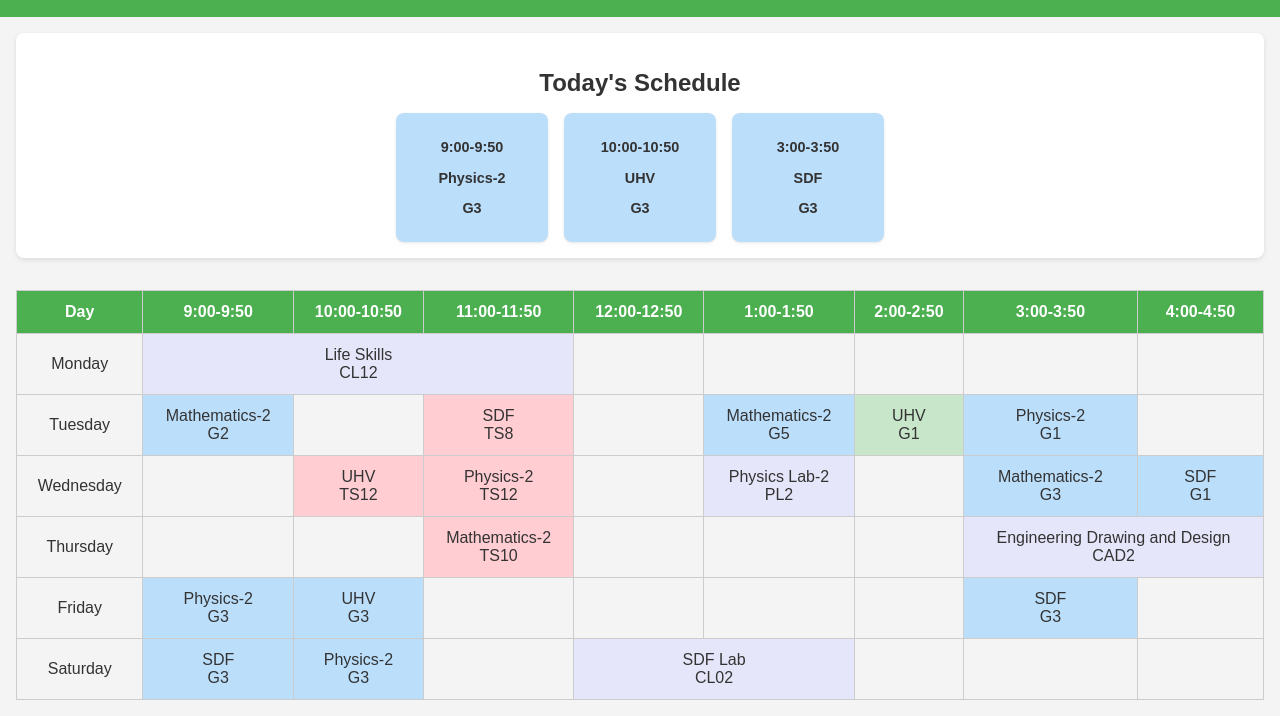
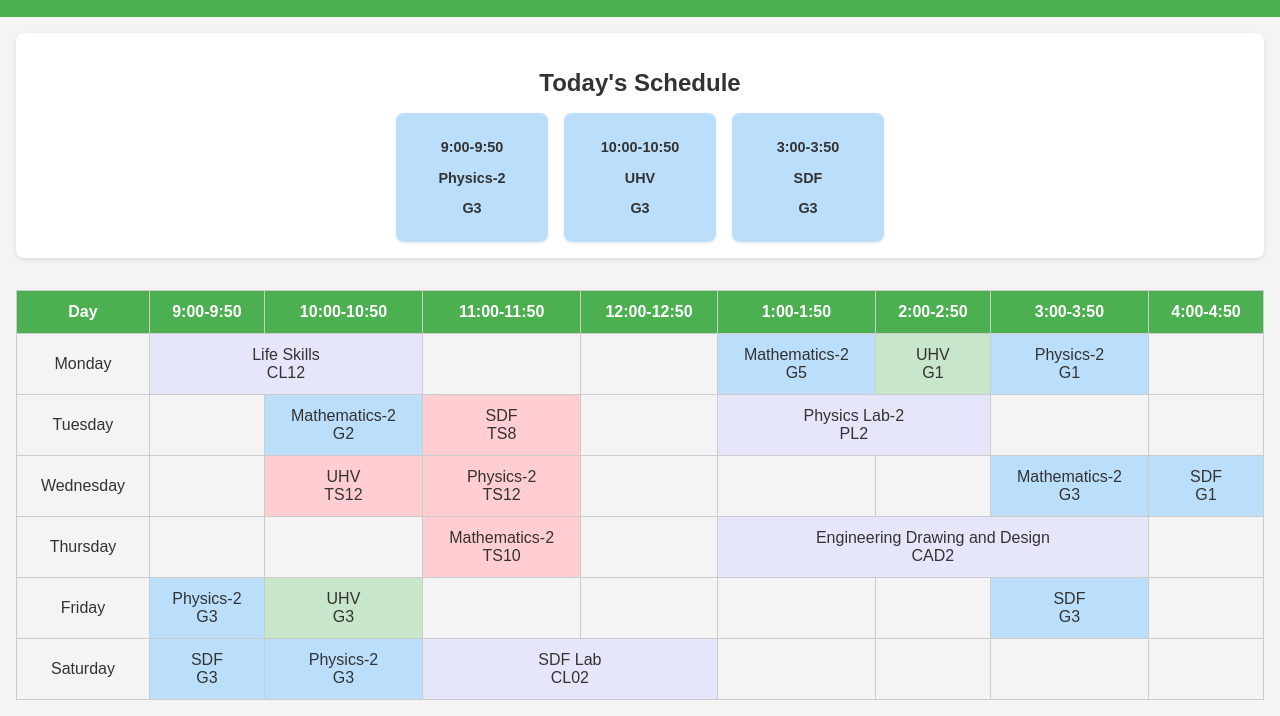
Before and after one commit to life2harsh/B2-timetable, a plain HTML site: page index.html in a window 1280 px wide. Both pictures are taken after a click on the button "FULL TIMETABLE". Shown: the part 95-811 px from the top of the page. Drawn offline with Linux system fonts and the light colour scheme.

Commit message:
Update index.html

```diff
--- a/index.html
+++ b/index.html
@@ -198,19 +198,24 @@ body.dark-mode .header button:hover {
             <tbody>
                 <tr>
                     <td>Monday</td>
-                    <td colspan="3" class="lavender">Life Skills<br>CL12</td>
-                    <td></td><td></td><td></td><td></td><td></td>
-                </tr>
-                <tr>
-                    <td>Tuesday</td>
-                    <td class="blue">Mathematics-2<br>G2</td>
-                    <td></td>
-                    <td class="red">SDF<br>TS8</td>
-                    <td></td>
+                    <td colspan="2" class="lavender">Life Skills<br>CL12</td>
+                    <td></td><td></td>
                     <td class="blue">Mathematics-2<br>G5</td>
                     <td class="green">UHV<br>G1</td>
                     <td class="blue">Physics-2<br>G1</td>
                     <td></td>
+                </tr>
+                <tr>
+                    <td>Tuesday</td>
+                    <td></td>
+                    <td class="blue">Mathematics-2<br>G2</td>
+                    <td class="red">SDF<br>TS8</td>
+                    <td></td>
+                    <td class="lavender" colspan="2">Physics Lab-2<br>PL2</td>
+                    <td></td>
+                    <td></td>
+
+
                 </tr>
                 <tr>
                     <td>Wednesday</td>
@@ -218,7 +223,7 @@ body.dark-mode .header button:hover {
                     <td class="red">UHV<br>TS12</td>
                     <td class="red">Physics-2<br>TS12</td>
                     <td></td>
-                    <td class="lavender">Physics Lab-2<br>PL2</td>
+                    <td></td>
                     <td></td>
                     <td class="blue">Mathematics-2<br>G3</td>
                     <td class="blue">SDF<br>G1</td>
@@ -229,14 +234,13 @@ body.dark-mode .header button:hover {
                     <td></td>
                     <td class="red">Mathematics-2<br>TS10</td>
                     <td></td>
+                    <td class="lavender" colspan="3">Engineering Drawing and Design<br>CAD2</td>
                     <td></td>
-                    <td></td>
-                    <td class="lavender" colspan="2">Engineering Drawing and Design<br>CAD2</td>
                 </tr>
                 <tr>
                     <td>Friday</td>
                     <td class="blue">Physics-2<br>G3</td>
-                    <td class="blue">UHV<br>G3</td>
+                    <td class="green">UHV<br>G3</td>
                     <td></td>
                     <td></td>
                     <td></td>
@@ -248,8 +252,8 @@ body.dark-mode .header button:hover {
                     <td>Saturday</td>
                     <td class="blue">SDF<br>G3</td>
                     <td class="blue">Physics-2<br>G3</td>
+                    <td class="lavender" colspan="2">SDF Lab<br>CL02</td>
                     <td></td>
-                    <td class="lavender" colspan="2">SDF Lab<br>CL02</td>
                     <td></td>
                     <td></td>
                     <td></td>
```
